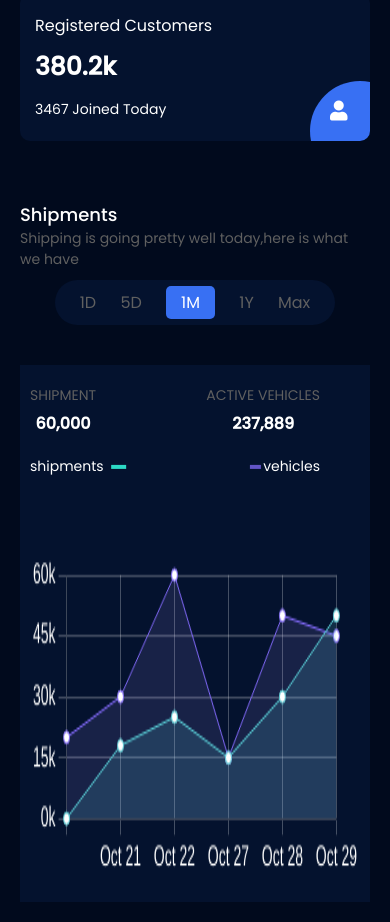
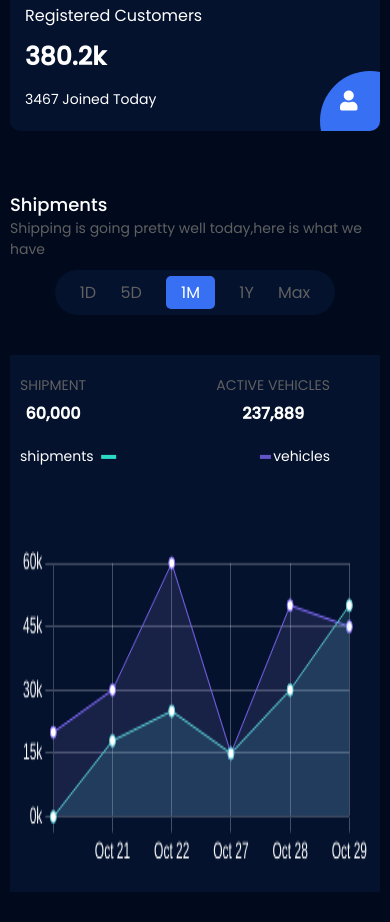
Before and after one commit to Haybuka/logistic-dashboard, a plain HTML site: page index.html in a window 390 px wide. Shown: the part 560-1482 px from the top of the page. Drawn offline with nearby package versions, Linux system fonts and the light colour scheme.

Commit message:
completed responsive style

```diff
--- a/assets/scripts/index.js
+++ b/assets/scripts/index.js
@@ -48,7 +48,7 @@ const config ={
             y:{
                 ticks :{
                     font:{
-                        size:14,
+                        size:12,
                     },
                     color:'#fff',
 
@@ -70,7 +70,7 @@ const config ={
             x:{
                 ticks :{
                     font:{
-                        size:14,
+                        size:12,
                     },
                     color:'#fff',
 
--- a/assets/styles/main.css
+++ b/assets/styles/main.css
@@ -484,6 +484,9 @@ body{
     /* .dashboard-for_chart{
         height: auto;
     } */
+    .dashboard{
+        padding: 10px;
+    }
     #myChart{
         height: auto;
     }
```
